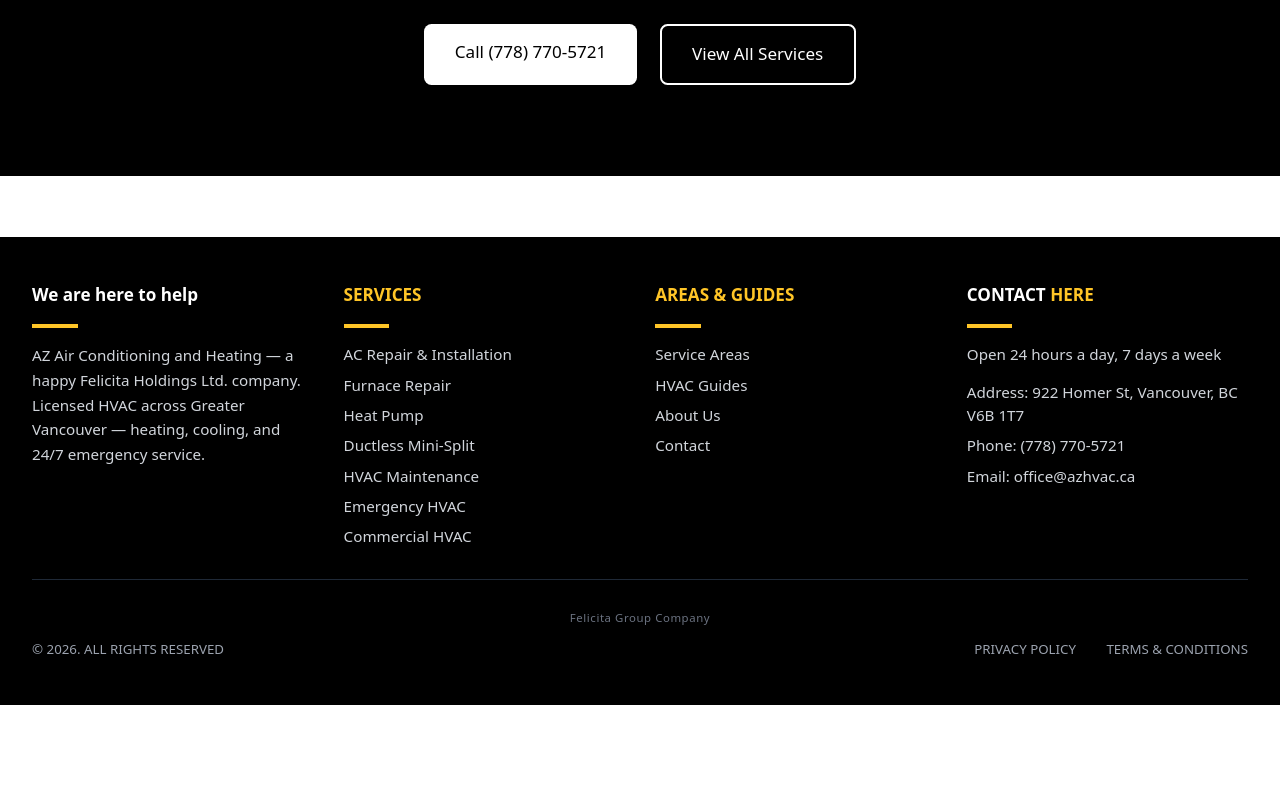
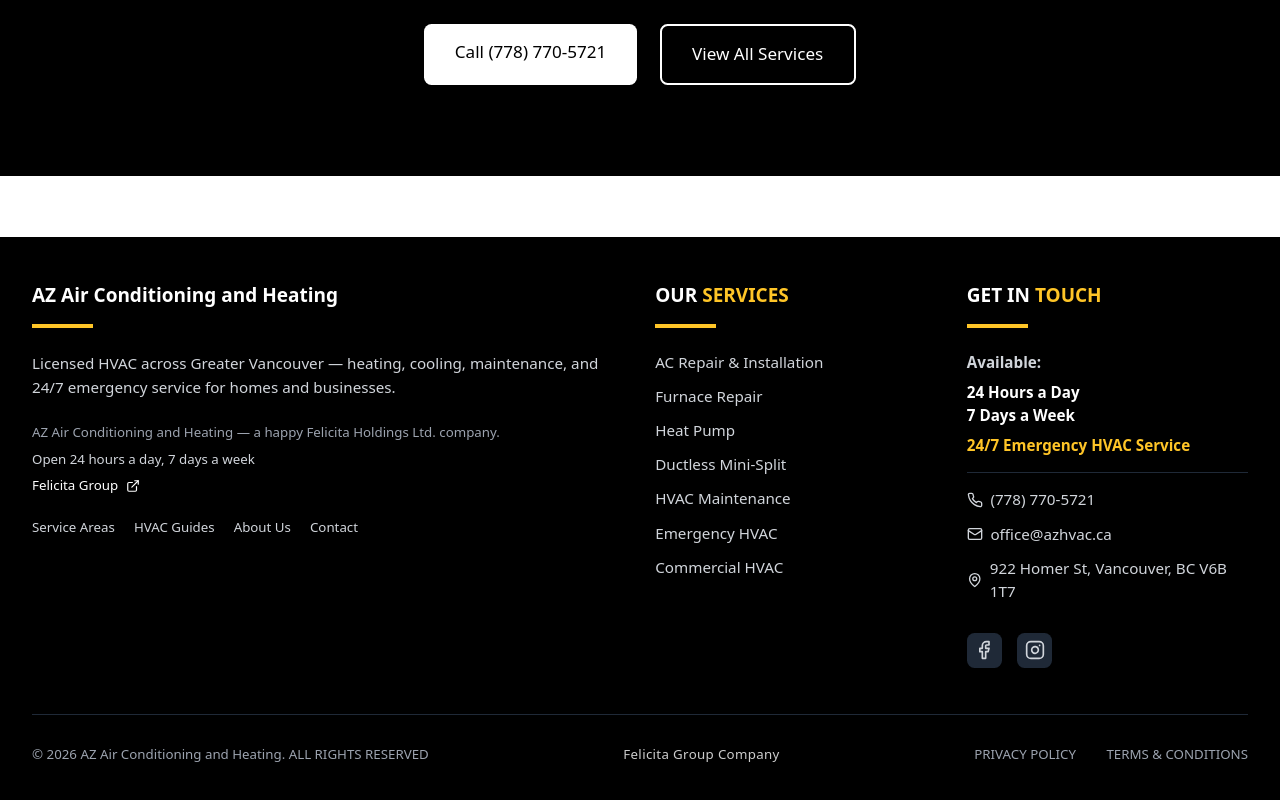
Before and after one commit to ProprietorIvan/AZHVACVANCOUVER, a Next.js app: page / in a window 1280 px wide. Shown: the part 7971-8771 px from the top of the page. Before the commit the page ends 8676 px from the top, so only its background shows below. Built offline with nearby package versions, Linux system fonts and the light colour scheme.

Commit message:
Align footer with roofs layout and Felicita branding.
Keep HVAC service links, areas/guides, privacy/terms, and social URLs while matching the classic three-column footer pattern.

Co-authored-by: Cursor <cursoragent@cursor.com>

```diff
--- a/src/components/Footer.tsx
+++ b/src/components/Footer.tsx
@@ -1,5 +1,13 @@
 import React from "react";
 import Link from "next/link";
+import {
+  Facebook,
+  Instagram,
+  Phone,
+  Mail,
+  MapPin,
+  ExternalLink,
+} from "lucide-react";
 import { business } from "@/data/business";
 import { generateOrganizationSchema } from "@/utils/seo";
 
@@ -29,42 +37,31 @@ const Footer = () => {
         className="bg-black text-white py-12 px-6"
         aria-label="Site Footer"
       >
-        <div className="max-w-7xl mx-auto grid grid-cols-1 md:grid-cols-2 lg:grid-cols-4 gap-8">
-          <section aria-label="About Us">
-            <h2 className="text-lg font-semibold mb-4">We are here to help</h2>
-            <div className="h-1 w-12 bg-[#ffc527] mb-4" aria-hidden="true" />
-            <p className="text-gray-300 leading-relaxed">
-              AZ Air Conditioning and Heating — a happy Felicita Holdings Ltd.
-              company. Licensed HVAC across Greater Vancouver — heating,
-              cooling, and 24/7 emergency service.
+        <div className="max-w-7xl mx-auto grid grid-cols-1 md:grid-cols-4 gap-8">
+          <div className="md:col-span-2">
+            <h3 className="text-xl font-semibold mb-4">
+              AZ Air Conditioning and Heating
+            </h3>
+            <div className="h-1 w-16 bg-[#ffc527] mb-6" />
+            <p className="text-gray-300 mb-6 leading-relaxed">
+              Licensed HVAC across Greater Vancouver — heating, cooling,
+              maintenance, and 24/7 emergency service for homes and businesses.
             </p>
-          </section>
-
-          <section aria-label="Services">
-            <h2 className="text-lg font-semibold mb-4">
-              <span className="text-[#ffc527]">SERVICES</span>
-            </h2>
-            <div className="h-1 w-12 bg-[#ffc527] mb-4" aria-hidden="true" />
-            <ul className="space-y-2 text-gray-300">
-              {serviceLinks.map((link) => (
-                <li key={link.href}>
-                  <Link
-                    href={link.href}
-                    className="hover:text-white transition-colors"
+            <div className="text-gray-400 text-sm space-y-2">
+              <p>
+                {business.brandName} — a happy {business.legalName} company.
+              </p>
+              <p className="text-gray-300">Open 24 hours a day, 7 days a week</p>
+              <a
+                href={business.parentOrg.url}
+                target="_blank"
+                rel="noopener noreferrer"
+                className="inline-flex items-center gap-2 text-white hover:text-[#ffc527] transition-colors duration-300 mt-1"
               >
-                    {link.label}
-                  </Link>
-                </li>
-              ))}
-            </ul>
-          </section>
-
-          <section aria-label="Locations and resources">
-            <h2 className="text-lg font-semibold mb-4">
-              <span className="text-[#ffc527]">AREAS & GUIDES</span>
-            </h2>
-            <div className="h-1 w-12 bg-[#ffc527] mb-4" aria-hidden="true" />
-            <ul className="space-y-2 text-gray-300">
+                {business.parentOrg.name} <ExternalLink size={14} />
+              </a>
+            </div>
+            <ul className="mt-6 flex flex-wrap gap-x-5 gap-y-2 text-sm text-gray-300">
               <li>
                 <Link href="/service-areas" className="hover:text-white transition-colors">
                   Service Areas
@@ -86,66 +83,116 @@ const Footer = () => {
                 </Link>
               </li>
             </ul>
-          </section>
+          </div>
 
-          <section aria-label="Contact Information">
-            <h2 className="text-lg font-semibold mb-4">
-              CONTACT <span className="text-[#ffc527]">HERE</span>
-            </h2>
-            <div className="h-1 w-12 bg-[#ffc527] mb-4" aria-hidden="true" />
-            <p className="text-gray-300 mb-4">Open 24 hours a day, 7 days a week</p>
-            <address className="text-gray-300 space-y-2 not-italic">
-              <p>Address: {business.address.full}</p>
-              <p>
-                Phone:{" "}
+          <div>
+            <h3 className="text-xl font-semibold mb-4">
+              OUR <span className="text-[#ffc527]">SERVICES</span>
+            </h3>
+            <div className="h-1 w-16 bg-[#ffc527] mb-6" />
+            <ul className="space-y-3 text-gray-300">
+              {serviceLinks.map((link) => (
+                <li key={link.href}>
+                  <Link
+                    href={link.href}
+                    className="hover:text-white transition-colors duration-300"
+                  >
+                    {link.label}
+                  </Link>
+                </li>
+              ))}
+            </ul>
+          </div>
+
+          <div>
+            <h3 className="text-xl font-semibold mb-4">
+              GET IN <span className="text-[#ffc527]">TOUCH</span>
+            </h3>
+            <div className="h-1 w-16 bg-[#ffc527] mb-6" />
+            <div className="text-gray-300 space-y-4">
+              <div>
+                <p className="font-semibold mb-2">Available:</p>
+                <p className="text-white font-semibold">24 Hours a Day</p>
+                <p className="text-white font-semibold">7 Days a Week</p>
+                <p className="mt-2 text-[#ffc527] font-semibold">
+                  24/7 Emergency HVAC Service
+                </p>
+              </div>
+              <div className="pt-4 border-t border-gray-800">
                 <a
                   href={`tel:${business.phone.tel}`}
-                  className="hover:text-white transition-colors"
+                  className="flex items-center gap-2 hover:text-[#ffc527] transition-colors duration-300 mb-3"
                 >
-                  {business.phone.display}
+                  <Phone size={16} />
+                  <p>{business.phone.display}</p>
                 </a>
-              </p>
-              <p>
-                Email:{" "}
                 <a
                   href={`mailto:${business.email}`}
-                  className="hover:text-white transition-colors"
+                  className="flex items-center gap-2 hover:text-[#ffc527] transition-colors duration-300 mb-3"
                 >
-                  {business.email}
+                  <Mail size={16} />
+                  <p>{business.email}</p>
                 </a>
-              </p>
-            </address>
-          </section>
+                <div className="flex items-center gap-2">
+                  <MapPin size={16} />
+                  <p>{business.address.full}</p>
+                </div>
+              </div>
+              <div className="flex space-x-4 pt-4">
+                {business.social?.facebook ? (
+                  <a
+                    href={business.social.facebook}
+                    target="_blank"
+                    rel="noopener noreferrer"
+                    className="p-2 bg-gray-800 hover:bg-[#ffc527] hover:text-black transition-all duration-300 rounded-lg"
+                    aria-label="Facebook"
+                  >
+                    <Facebook size={20} />
+                  </a>
+                ) : null}
+                {business.social?.instagram ? (
+                  <a
+                    href={business.social.instagram}
+                    target="_blank"
+                    rel="noopener noreferrer"
+                    className="p-2 bg-gray-800 hover:bg-[#ffc527] hover:text-black transition-all duration-300 rounded-lg"
+                    aria-label="Instagram"
+                  >
+                    <Instagram size={20} />
+                  </a>
+                ) : null}
+              </div>
+            </div>
+          </div>
         </div>
 
-        <div className="max-w-7xl mx-auto mt-8 pt-8 border-t border-gray-800">
-          <div className="flex flex-col items-center text-gray-400 text-sm space-y-4">
-            <div className="text-xs tracking-wider text-gray-500">
+        <div className="max-w-7xl mx-auto mt-12 pt-8 border-t border-gray-800">
+          <div className="flex flex-col md:flex-row justify-between items-center gap-4 text-gray-400 text-sm">
+            <p className="text-center md:text-left">
+              © {new Date().getFullYear()} {business.brandName}. ALL RIGHTS
+              RESERVED
+            </p>
             <a
               href={business.parentOrg.url}
               target="_blank"
               rel="noopener noreferrer"
-                className="font-normal hover:text-gray-300 transition-colors"
+              className="text-white/80 hover:text-[#ffc527] transition-colors tracking-wide font-medium"
             >
               Felicita Group Company
             </a>
-            </div>
-            <div className="flex flex-col md:flex-row justify-between items-center w-full">
-              <p>© {new Date().getFullYear()}. ALL RIGHTS RESERVED</p>
-              <div className="flex space-x-8 mt-4 md:mt-0">
+            <div className="flex flex-wrap justify-center md:justify-end gap-x-8 gap-y-2">
               <Link
                 href="/privacy-policy"
-                  className="hover:text-white transition-colors"
+                className="hover:text-white transition-colors duration-300"
               >
                 PRIVACY POLICY
               </Link>
               <Link
                 href="/terms"
-                  className="hover:text-white transition-colors"
+                className="hover:text-white transition-colors duration-300"
               >
                 TERMS & CONDITIONS
               </Link>
-              </div>
             </div>
           </div>
         </div>
```
Lines whose indentation alone changed are shown as unchanged.
